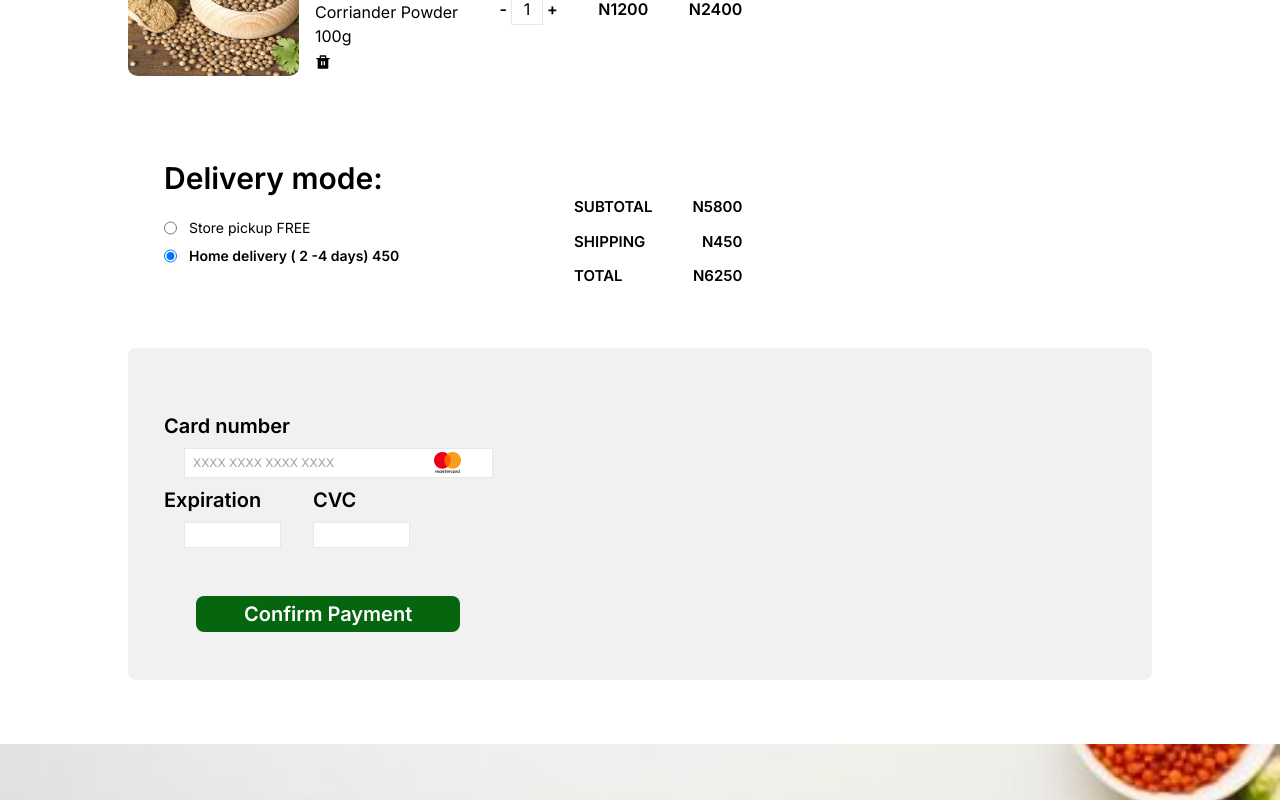
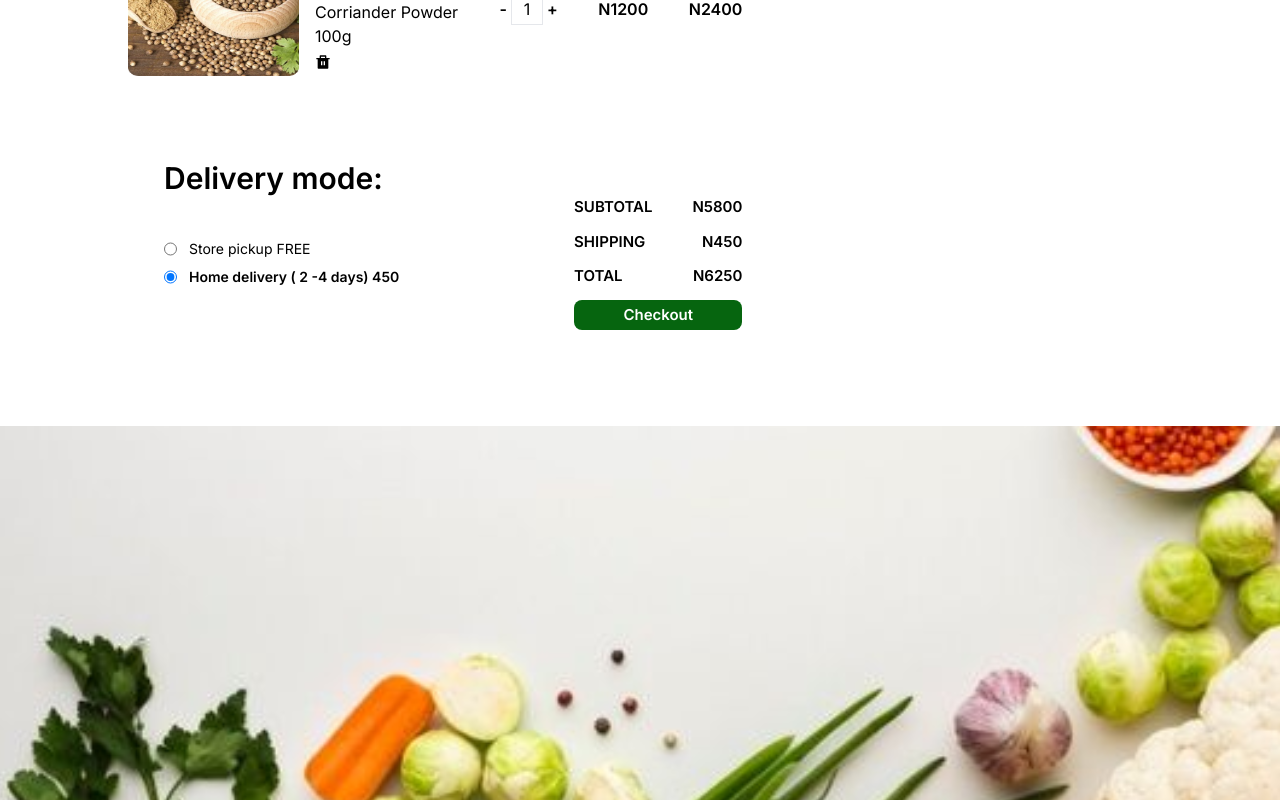
Before and after one commit to iamyelex/Nature-s-Haven, a React (Create React App) app: page /cart in a window 1280 px wide. Shown: the part 603-1403 px from the top of the page. Built offline with nearby package versions, Linux system fonts and the light colour scheme.

Commit message:
work on netlify page not found error and payment on desktop

```diff
--- a/public/index.html
+++ b/public/index.html
@@ -2,19 +2,19 @@
 <html lang="en">
   <head>
     <meta charset="utf-8" />
-    <link rel="icon" href="%PUBLIC_URL%/favicon.ico" />
+    <!-- <link rel="icon" href="%PUBLIC_URL%/favicon.ico" /> -->
     <meta name="viewport" content="width=device-width, initial-scale=1" />
     <meta name="theme-color" content="#000000" />
     <meta
       name="description"
       content="Web site created using create-react-app"
     />
-    <link rel="apple-touch-icon" href="%PUBLIC_URL%/logo192.png" />
+    <!-- <link rel="apple-touch-icon" href="%PUBLIC_URL%/logo192.png" /> -->
     <!--
       manifest.json provides metadata used when your web app is installed on a
       user's mobile device or desktop. See https://developers.google.com/web/fundamentals/web-app-manifest/
     -->
-    <link rel="manifest" href="%PUBLIC_URL%/manifest.json" />
+    <!-- <link rel="manifest" href="%PUBLIC_URL%/manifest.json" /> -->
     <!--
       Notice the use of %PUBLIC_URL% in the tags above.
       It will be replaced with the URL of the `public` folder during the build.
--- a/src/pages/Cart.js
+++ b/src/pages/Cart.js
@@ -7,6 +7,7 @@
 import seed from "../images/seed.png";
 import carrot from "../images/carrot.png";
 import { Link, useNavigate } from "react-router-dom";
+import { useState } from "react";
 
 const cartItemList = [
   { label: "Carrot", image: carrot, price: 2000, total: 2000 },
@@ -15,6 +16,12 @@
 ];
 
 export default function Cart() {
+  const [showPayment, setShowPayment] = useState(false);
+
+  const showPaymentHandle = function () {
+    setShowPayment(true);
+  };
+
   const navigate = useNavigate();
   return (
     <section className="font-inter px-6 lg:px-32 md:space-y-7">
@@ -110,6 +117,15 @@
                   N6250
                 </span>
               </div>
+              <div className="hidden md:block">
+                <button
+                  className="text-[15px] text-white font-semibold bg-secondary py-1 rounded-lg w-full"
+                  onClick={showPaymentHandle}
+                >
+                  Checkout
+                </button>
+              </div>
+
               <div className="md:hidden">
                 <Link to="/payment">
                   <button className="text-[15px] text-white font-semibold bg-secondary py-1 rounded-lg w-full">
@@ -123,6 +139,7 @@
       </div>
 
       {/* PAYMENT DESKTOP VIEW */}
+      {showPayment ? (
         <div className="hidden md:block bg-[#F1F1F1] h-[332px] pt-16 pl-9 rounded-lg">
           <div className="w-1/3 space-y-2">
             <p className="text-xl font-semibold">Card number</p>
@@ -164,6 +181,7 @@
             </button>
           </div>
         </div>
+      ) : null}
     </section>
   );
 }
```
Also changed, not shown: 1 other file (tests, documents, lock files or other folders). Lines whose indentation alone changed are shown as unchanged.
